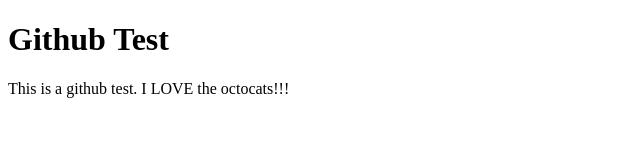
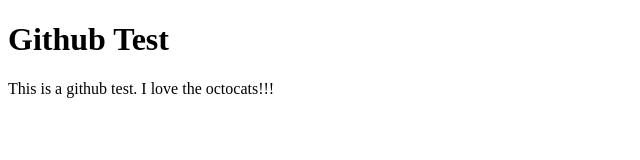
Before and after one commit to alvinzhu33/github-test, a plain HTML site: page index.html in a window 1280 px wide. Shown: the full height of the page, 0-640 px from the left. Drawn offline with Linux system fonts and the light colour scheme.

Commit message:
Change LOVE to love

```diff
--- a/index.html
+++ b/index.html
@@ -7,7 +7,7 @@
 
 <body>
 	<h1>Github Test</h1>
-	<p>This is a github test. I LOVE the octocats!!!</p>
+	<p>This is a github test. I love the octocats!!!</p>
 </body>
 
 </html>
```
